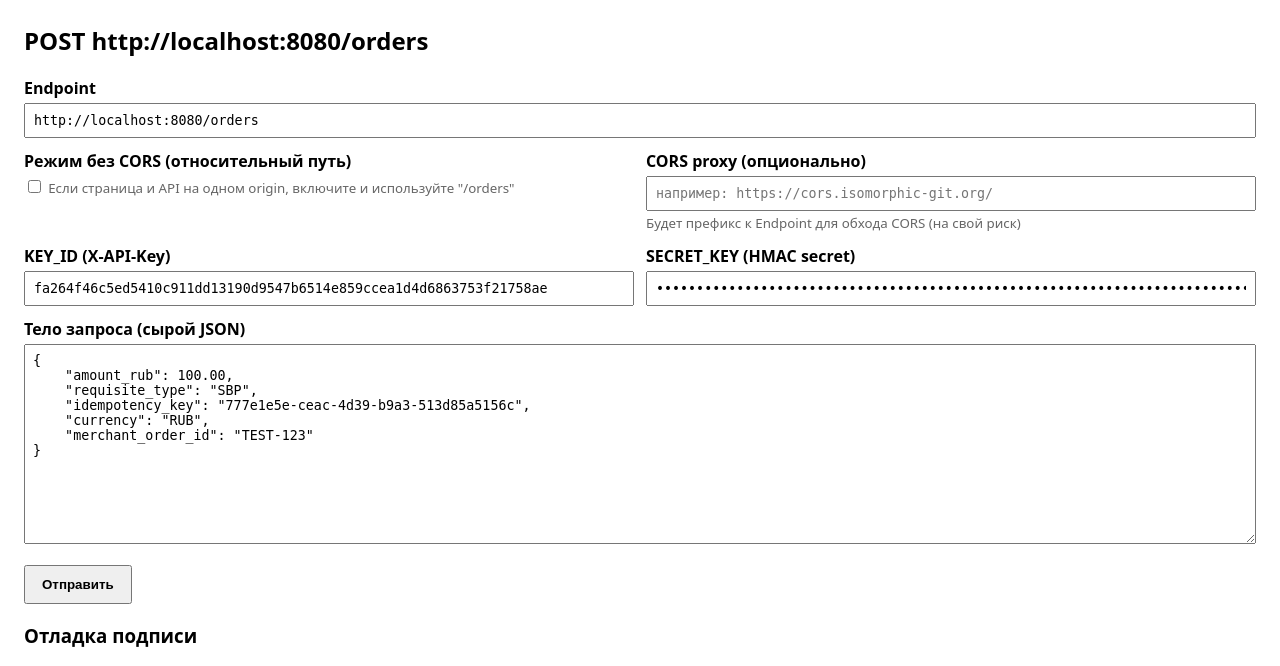
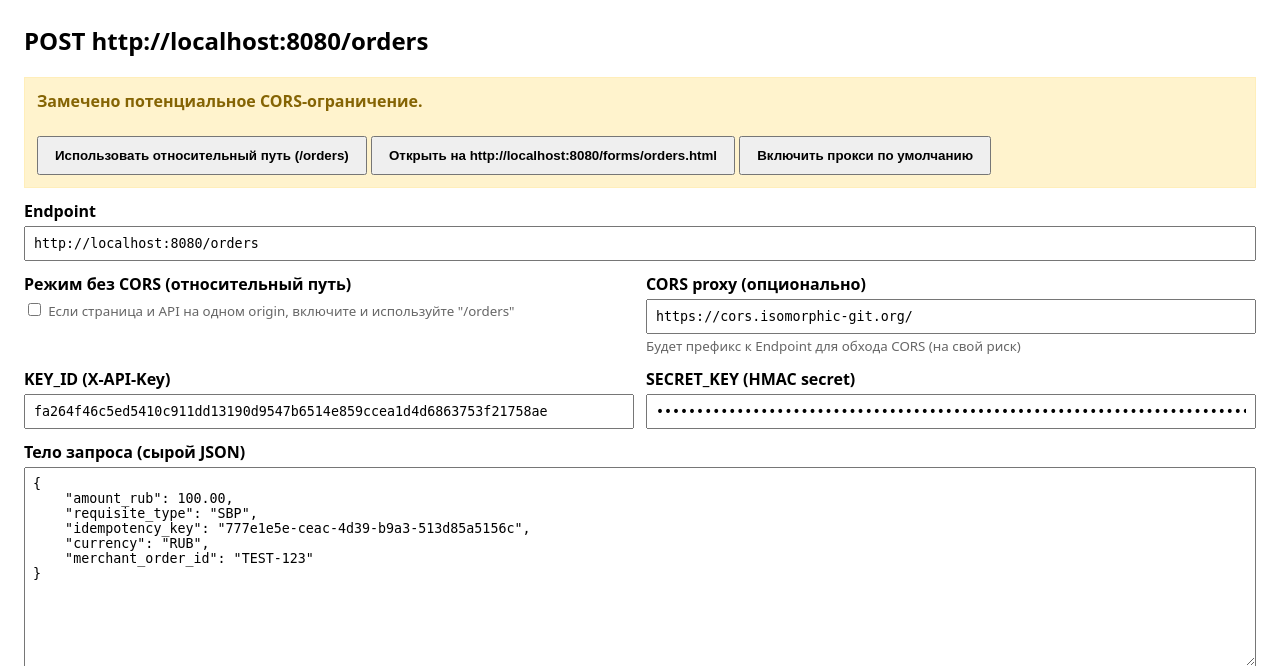
Before and after one commit to AVAndrianov/camunda11, a web app: page /forms/orders.html in a window 1280 px wide. Shown: the top 666 px of the page. Run offline with its HTML, style and script files only (its server is not run), Linux system fonts and the light colour scheme; data that the repository does not hold is empty.

Commit message:
Add CORS warning and automatic mitigation strategies to orders form
Co-authored-by: 8rrpjvzvbh <8rrpjvzvbh@privaterelay.appleid.com>

```diff
--- a/src/main/resources/static/forms/orders.html
+++ b/src/main/resources/static/forms/orders.html
@@ -19,6 +19,15 @@
 <body>
 	<h2>POST http://localhost:8080/orders</h2>
 
+	<div id="corsWarn" style="display:none; padding:12px; background:#fff3cd; border:1px solid #ffeeba; color:#856404; margin-bottom:12px;">
+		<b>Замечено потенциальное CORS-ограничение.</b>
+		<div style="margin-top:8px;">
+			<button id="btnUseRelative">Использовать относительный путь (/orders)</button>
+			<button id="btnOpenSameOrigin">Открыть на http://localhost:8080/forms/orders.html</button>
+			<button id="btnEnableProxy">Включить прокси по умолчанию</button>
+		</div>
+	</div>
+
 	<label for="endpoint">Endpoint</label>
 	<input id="endpoint" type="text" value="http://localhost:8080/orders" />
 
@@ -30,7 +39,7 @@
 		</div>
 		<div>
 			<label for="proxy">CORS proxy (опционально)</label>
-			<input id="proxy" type="text" placeholder="например: https://cors.isomorphic-git.org/" />
+			<input id="proxy" type="text" placeholder="например: https://cors.isomorphic-git.org/" value="https://cors.isomorphic-git.org/" />
 			<small>Будет префикс к Endpoint для обхода CORS (на свой риск)</small>
 		</div>
 	</div>
@@ -161,6 +170,29 @@
 		}
 
 		$('send').addEventListener('click', send);
+
+		// Попытка автоматически убрать CORS: если страница уже на http://localhost:8080,
+		// используем относительный путь /orders.
+		document.addEventListener('DOMContentLoaded', () => {
+			try {
+				if (window.location.origin === 'http://localhost:8080') {
+					$('useRelative').checked = true;
+					$('endpoint').value = '/orders';
+				}
+
+				// Показать предупреждение, если origin страницы отличается от origin endpoint
+				const ep = $('endpoint').value.trim();
+				let epUrl;
+				try { epUrl = new URL(ep); } catch(_) { epUrl = new URL(ep, window.location.href); }
+				if (epUrl.origin !== window.location.origin) {
+					const warn = $('corsWarn');
+					warn.style.display = 'block';
+					$('btnUseRelative').onclick = () => { $('useRelative').checked = true; $('endpoint').value = '/orders'; warn.style.display='none'; };
+					$('btnOpenSameOrigin').onclick = () => { window.location.href = 'http://localhost:8080/forms/orders.html'; };
+					$('btnEnableProxy').onclick = () => { $('proxy').value = 'https://cors.isomorphic-git.org/'; warn.style.display='none'; };
+				}
+			} catch (_) {}
+		});
 	</script>
 </body>
 </html>
```
